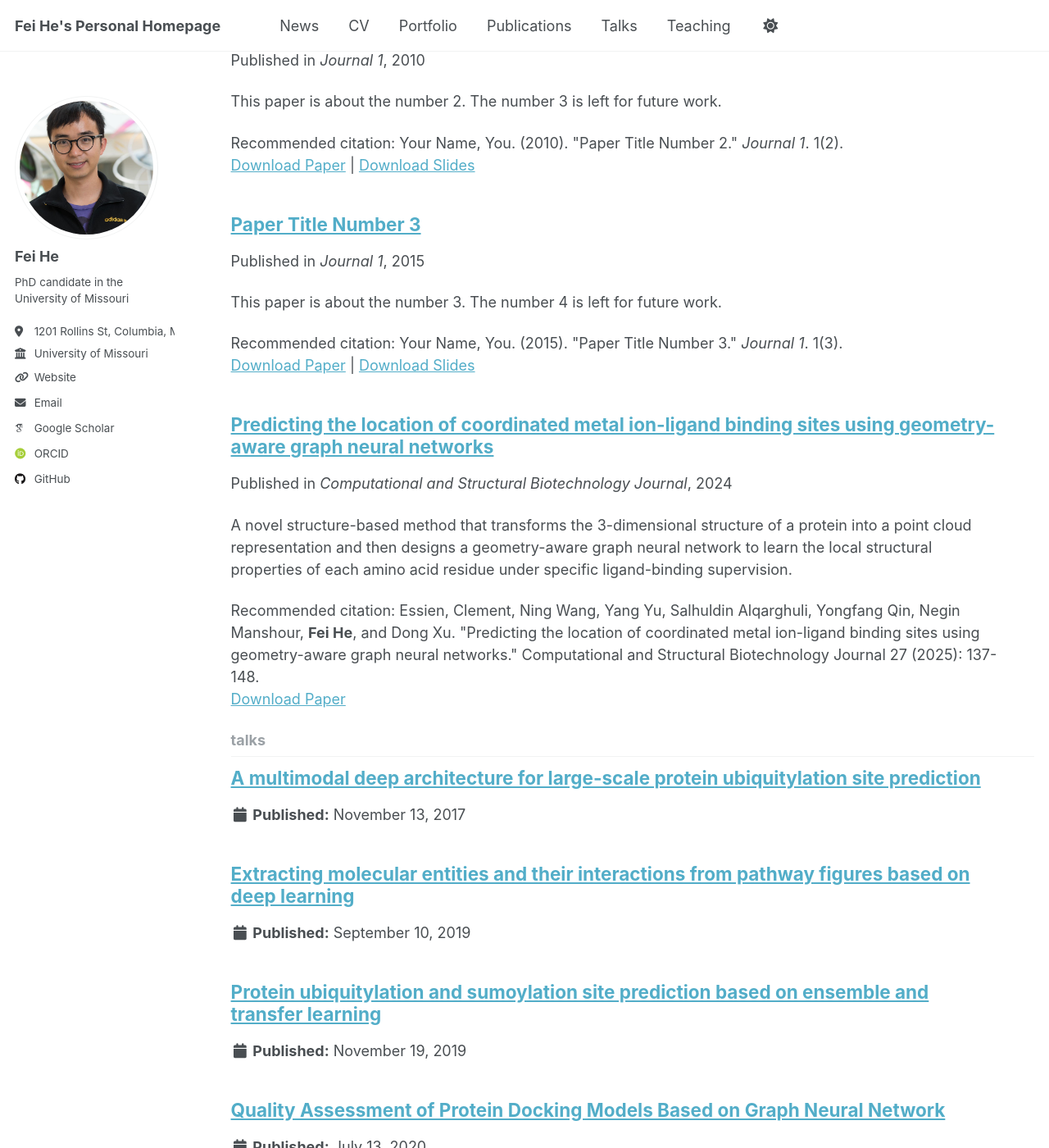
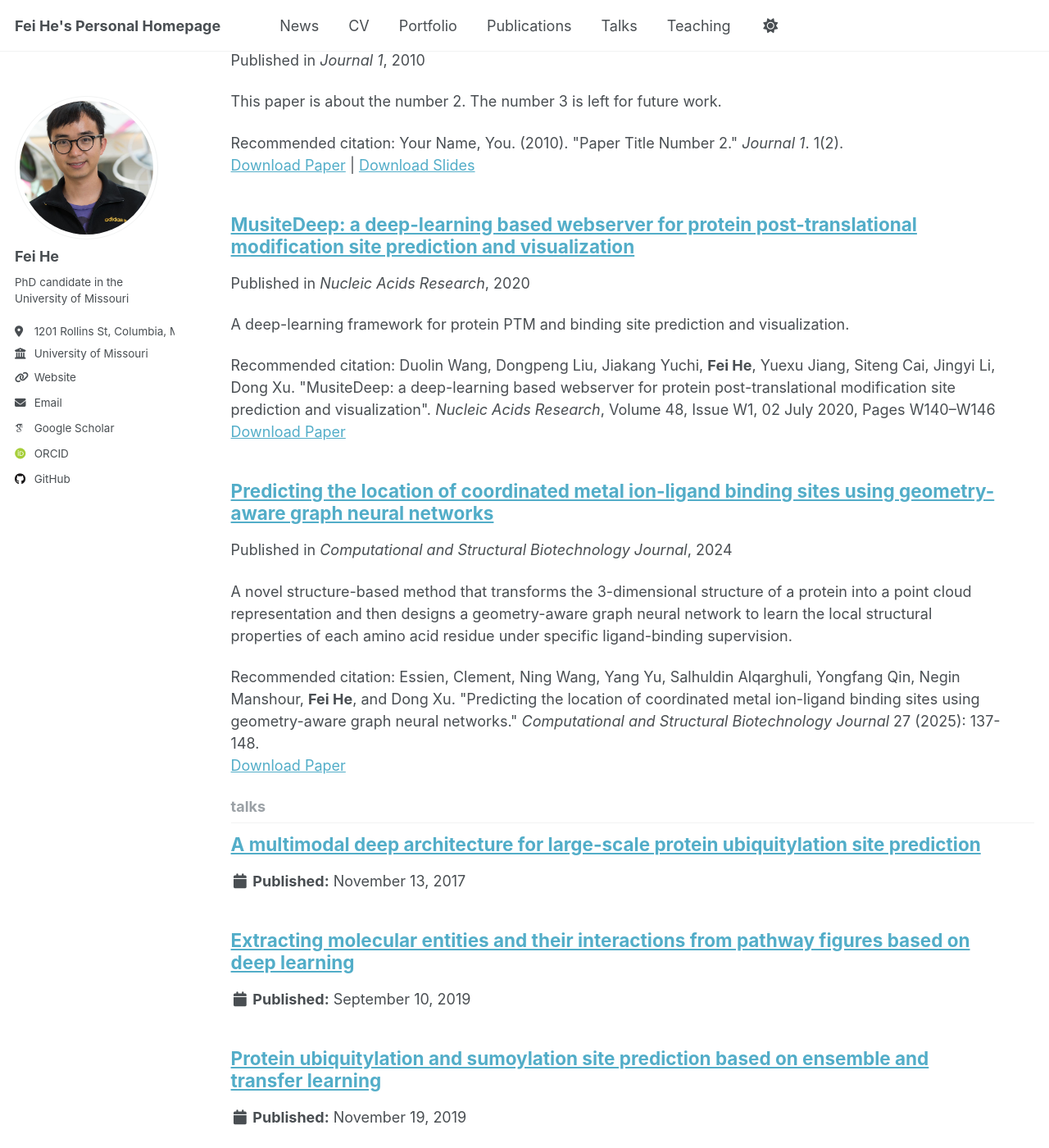
Before and after one commit to coffee19850519/coffee19850519.github.io, a Jekyll site: the page built from _pages/collection-archive.html, in a window 1280 px wide and 1400 px high, scrolled down 1882 px. Shown: the whole window at 82% size. Built offline with Jekyll 4.4.1, drawn with Linux system fonts in a browser that asks for light colours; some web fonts are replaced.

Commit message:
update publications

```diff
--- a/_publications/2015-10-01-paper-title-number-3.md
+++ /dev/null
@@ -1,14 +0,0 @@
----
-title: "Paper Title Number 3"
-collection: publications
-category: manuscripts
-permalink: /publication/2015-10-01-paper-title-number-3
-excerpt: 'This paper is about the number 3. The number 4 is left for future work.'
-date: 2015-10-01
-venue: 'Journal 1'
-slidesurl: 'http://academicpages.github.io/files/slides3.pdf'
-paperurl: 'http://academicpages.github.io/files/paper3.pdf'
-citation: 'Your Name, You. (2015). &quot;Paper Title Number 3.&quot; <i>Journal 1</i>. 1(3).'
----
-
-The contents above will be part of a list of publications, if the user clicks the link for the publication than the contents of section will be rendered as a full page, allowing you to provide more information about the paper for the reader. When publications are displayed as a single page, the contents of the above "citation" field will automatically be included below this section in a smaller font.
--- /dev/null
+++ b/_publications/2020-04-23.md
@@ -0,0 +1,20 @@
+---
+title: "MusiteDeep: a deep-learning based webserver for protein post-translational modification site prediction and visualization"
+collection: publications
+category: journals
+permalink: /publication/2020-04-23
+excerpt: 'A deep-learning framework for protein PTM and binding site prediction and visualization.'
+date: 2020-04-23
+venue: 'Nucleic Acids Research'
+paperurl: 'https://academic.oup.com/nar/article-pdf/48/W1/W140/33432850/gkaa275.pdf'
+citation: 'Duolin Wang, Dongpeng Liu, Jiakang Yuchi, <b>Fei He</b>, Yuexu Jiang, Siteng Cai, Jingyi Li, Dong Xu. &quot;MusiteDeep: a deep-learning based webserver for protein post-translational modification site prediction and visualization&quot;. <i>Nucleic Acids Research</i>, Volume 48, Issue W1, 02 July 2020, Pages W140–W146'
+---
+
+Abstract
+=====
+
+MusiteDeep is an online resource providing a deep-learning framework for protein post-translational modification (PTM) site prediction and visualization. The predictor only uses protein sequences as input and no complex features are needed, which results in a real-time prediction for a large number of proteins. It takes less than three minutes to predict for 1000 sequences per PTM type. The output is presented at the amino acid level for the user-selected PTM types. The framework has been benchmarked and has demonstrated competitive performance in PTM site predictions by other researchers. In this webserver, we updated the previous framework by utilizing more advanced ensemble techniques, and providing prediction and visualization for multiple PTMs simultaneously for users to analyze potential PTM cross-talks directly. Besides prediction, users can interactively review the predicted PTM sites in the context of known PTM annotations and protein 3D structures through homology-based search. In addition, the server maintains a local database providing pre-processed PTM annotations from Uniport/Swiss-Prot for users to download. This database will be updated every three months..
+
+Website
+=====
+[https://www.musite.net/](https://www.musite.net/)
```
Also changed, not shown: _publications/2024-12-27.md (+1 -1 lines).
